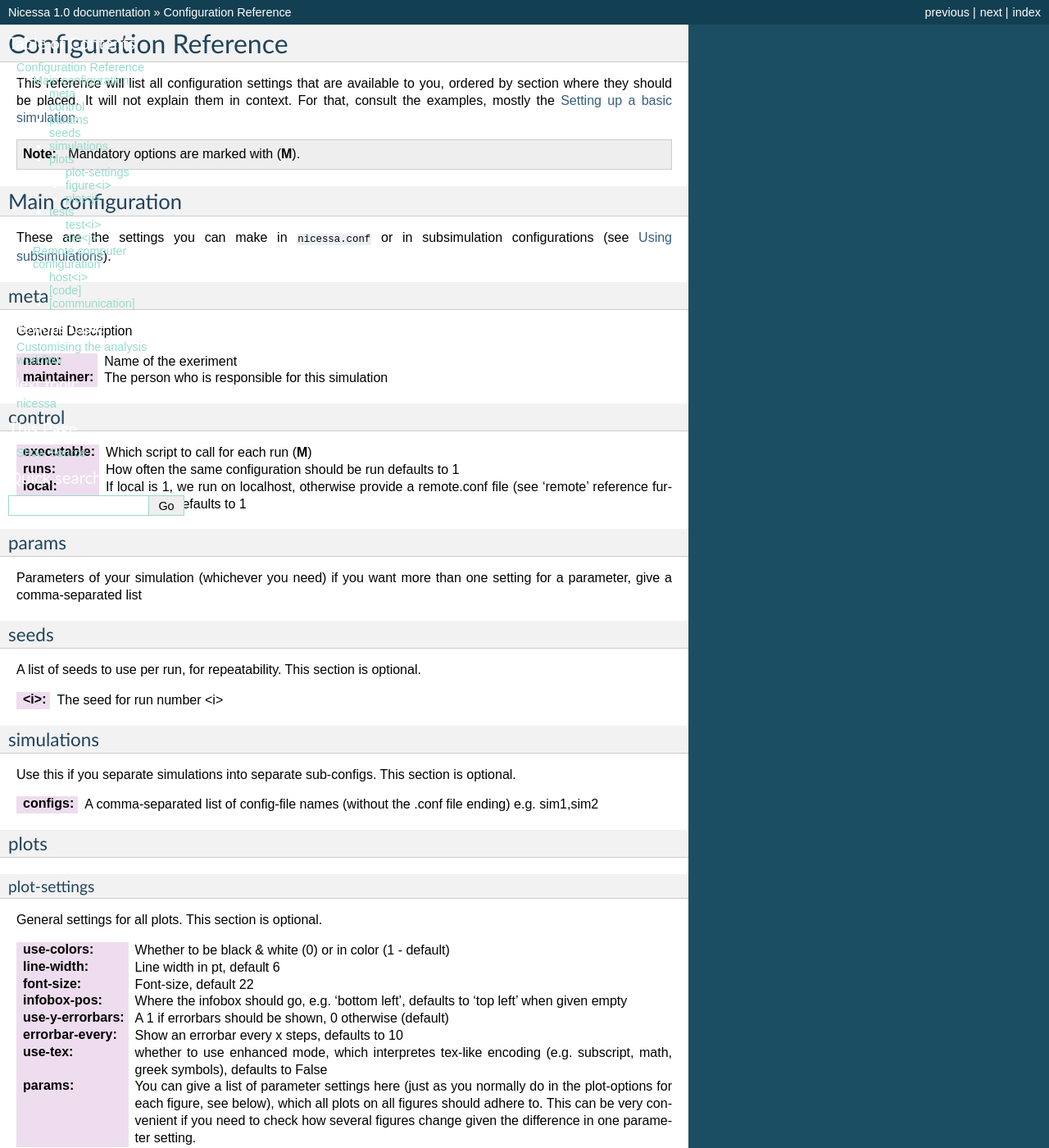
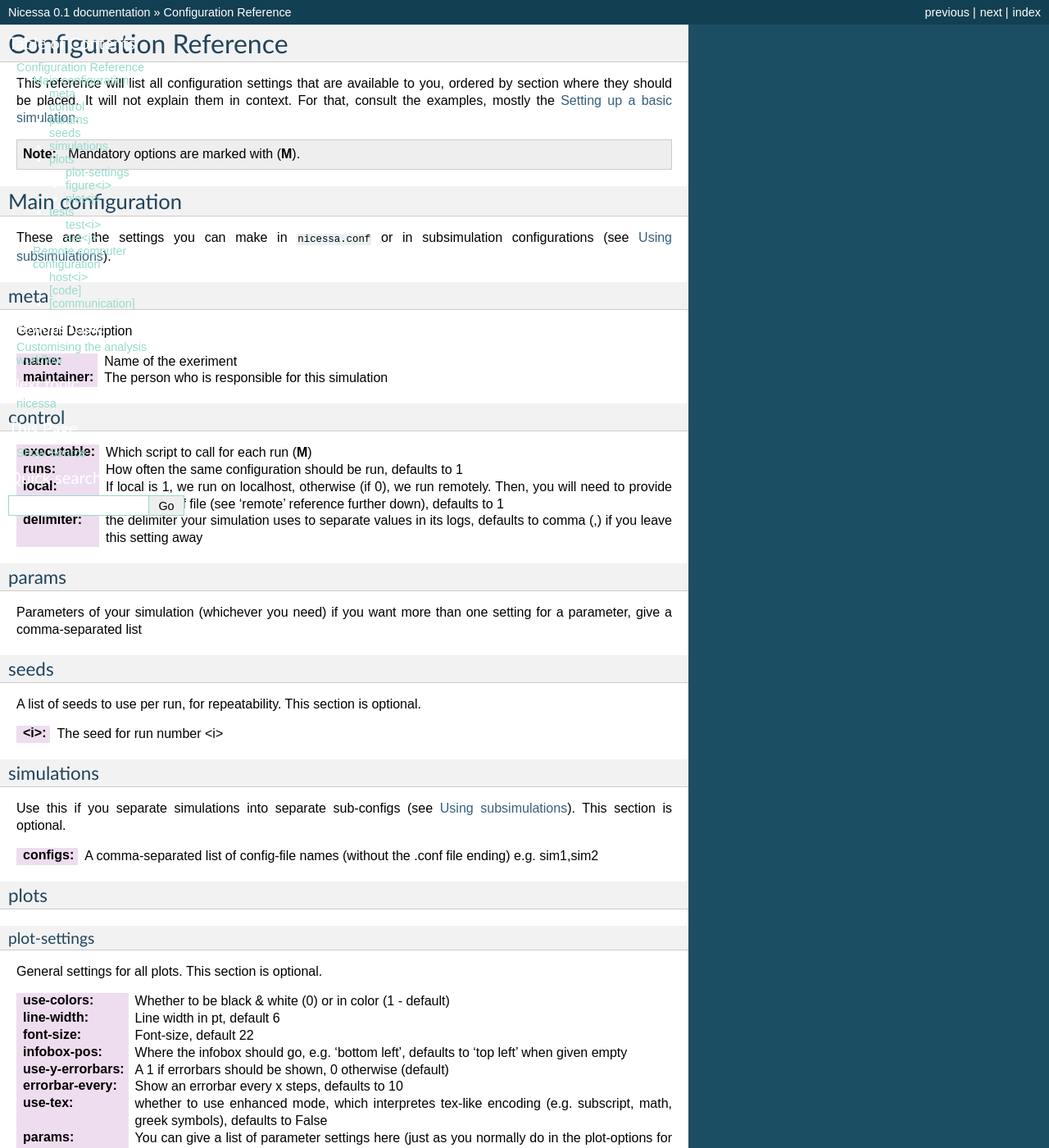
Before and after one commit to nhoening/StoSim, a Sphinx documentation site: the page built from doc/reference.rst, in a window 1280 px wide and 1400 px high. Shown: the whole window at 82% size. Built offline with Sphinx 7.4.7, drawn with Linux system fonts in a browser that asks for light colours; some of the changed text lies outside the part shown.

Commit message:
close #31 : custom delimiter also stop calling files .csv, use .dat for all suffixes of data files fix some small doc issues

```diff
--- a/doc/conf.py
+++ b/doc/conf.py
@@ -48,9 +48,9 @@
 # built documents.
 #
 # The short X.Y version.
-version = '1.0'
+version = '0.1'
 # The full version, including alpha/beta/rc tags.
-release = '1.0'
+release = '0.1'
 
 # The language for content autogenerated by Sphinx. Refer to documentation
 # for a list of supported languages.
--- a/doc/index.rst
+++ b/doc/index.rst
@@ -8,13 +8,12 @@
   * executing many runs
   * and analysing the results
 
-Nicessa should be easy to get started with: By only writing one configuration file, your simulation will be parameterised and distributed on several cpus in the network. Then, paper-ready plots as well as T-tests are being created (see :ref:`basic_example`). All your code needs to do to work with Nicessa is to read a set of parameters from a config file and write its outout into a file Nicessa provides.
-.. mention that it depends on not much?
+Nicessa should be easy to get started with: By only writing one configuration file, your simulation will be parameterised and distributed on several cpus in the network. Then, paper-ready plots as well as T-tests are being created (see :ref:`basic_example`). All your code needs to do to work with Nicessa is to read a set of parameters from a config file and write its output into a file which Nicessa provides.
 
 .. image:: img/wrapping.png
     :align: center
 
-But Nicessa also needs to be very customisable. For instance, you can plug in your own scripts to analyze the results which Niessa generated and selected for you. In addition, you might want to run the simulation on a computation cluster you have access to (this is high on our TODO-list).
+But Nicessa also needs to be very customisable. For instance, you can plug in your own scripts to analyze the results which Nicessa generated and selected for you. In addition, you might want to run the simulation on a computation cluster you have access to (this is high on our TODO-list).
 
 Nicessa stands for "**\ N**\ on-\ **i**\ ntrusive **c**\ ombinatorial **e**\ xecution of **s**\ tochastic **s**\ imulations and their **A**\ nalysis".
 It is developed under an open-source MIT license at the CWI Amsterdam and written in Python (but the simulation can be written in any programming language). It makes use of open-source industry standards like Gnuplot and Gnu R.
--- a/doc/reference.rst
+++ b/doc/reference.rst
@@ -33,10 +33,13 @@
 :executable:
     Which script to call for each run (**M**)
 :runs:
-    How often the same configuration should be run defaults to 1
+    How often the same configuration should be run, defaults to 1
 :local:
-    If local is 1, we run on localhost, otherwise provide a remote.conf file (see 'remote' reference further down), defaults to 1
-
+    If local is 1, we run on localhost, otherwise (if 0), we run remotely. Then, you will need to provide
+    a remote.conf file (see 'remote' reference further down), defaults to 1
+:delimiter:
+    the delimiter your simulation uses to separate values in its logs,
+    defaults to comma (,) if you leave this setting away
 
 params
 ^^^^^^^
@@ -54,7 +57,8 @@
 
 simulations
 ^^^^^^^^^^^^
-Use this if you separate simulations into separate sub-configs.
+Use this if you separate simulations into separate sub-configs
+(see :ref:`sub_example`).
 This section is optional.
 
 :configs:
--- a/doc/tut/sub.rst
+++ b/doc/tut/sub.rst
@@ -24,7 +24,7 @@
 the two dilemmas.
 
 To describe subsimulations, you can have some more ``.conf`` files next to ``nicessa.conf``, one for each simulation.
-In those, you can specify parameter settings that only hold in those simulations (subsimulations inherit
+In those, you can specify parameter settings that only hold in those simulations. Subsimulations inherit
 settings from the main configuration `nicessa.conf <http://www.assembla.com/code/nicessa/subversion/nodes/trunk/examples/subsim/nicessa.conf>`_ and their settings overwrite
 settings there. The *subsim* example mentions its subsimulations in
 ``nicessa.conf`` in a section called ``[simulations]``, like so:
```
Also changed, not shown: doc/tut/basic.rst (+9 -8 lines), nicessa.py (+9 -4 lines), 8 other files.
